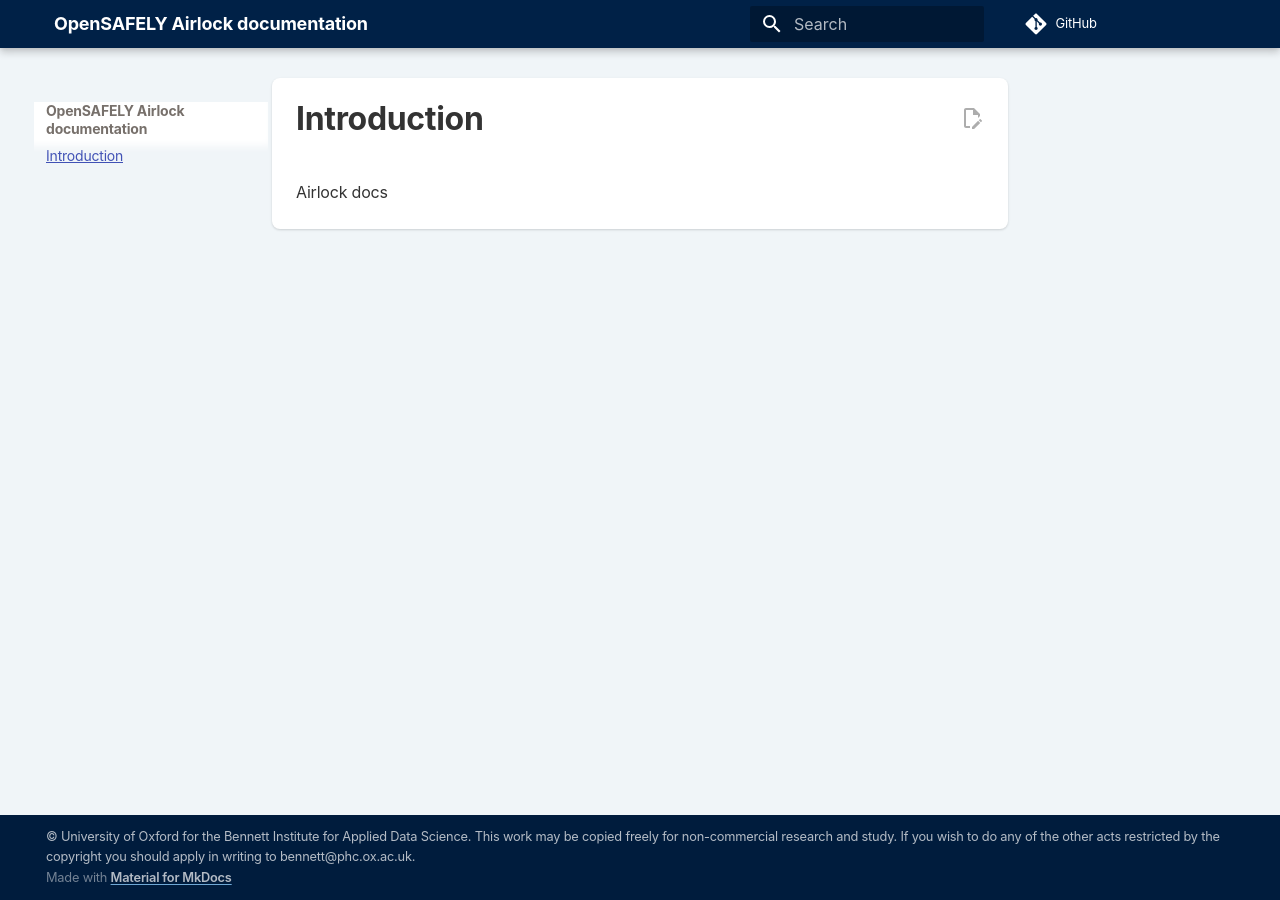
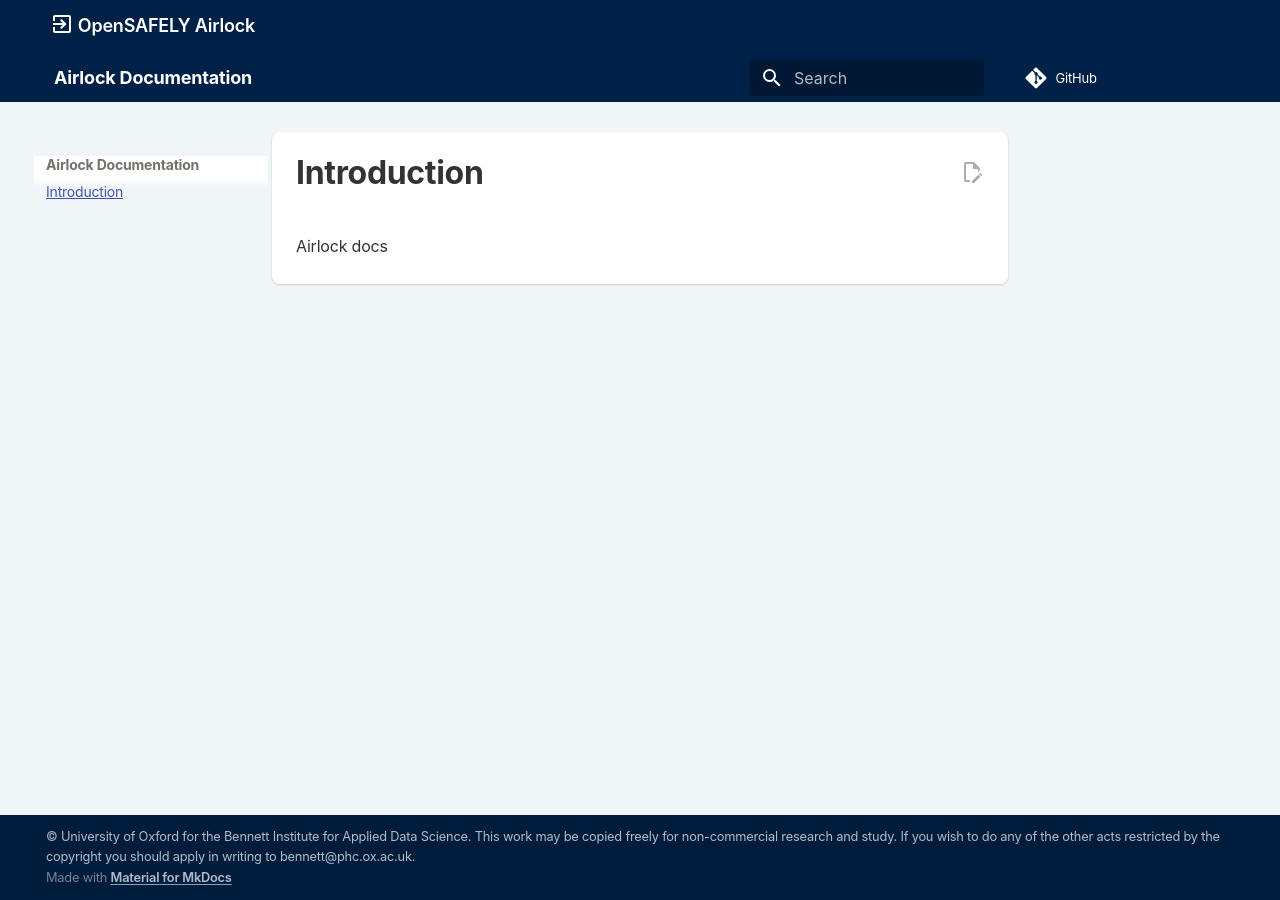
Before and after one commit to opensafely-core/airlock, an MkDocs documentation site: the page built from docs/index.md, in a window 1280 px wide. Built offline with MkDocs 1.6.1 and Material for MkDocs 9.7.7, drawn with Linux system fonts in a browser that asks for light colours; comment, search, counter and statistics services are not loaded.

Commit message:
Add link back to Airlock in the inside-airlock docs

```diff
--- /dev/null
+++ b/docs/overrides/main.html
@@ -0,0 +1,9 @@
+{% extends "base.html" %}
+{% block announce %}
+<div class="header-home">
+    <label class="md-icon">
+        <svg xmlns="http://www.w3.org/2000/svg" viewBox="0 0 24 24"><path d="M19,3H5C3.89,3 3,3.89 3,5V9H5V5H19V19H5V15H3V19A2,2 0 0,0 5,21H19A2,2 0 0,0 21,19V5C21,3.89 20.1,3 19,3M10.08,15.58L11.5,17L16.5,12L11.5,7L10.08,8.41L12.67,11H3V13H12.67L10.08,15.58Z" /></svg>
+    </label>
+    <a href="/">OpenSAFELY Airlock</a>
+</div>
+{% endblock %}
--- /dev/null
+++ b/docs/stylesheets/airlock.css
@@ -0,0 +1,14 @@
+.header-home {
+    padding: 0 0.2rem;
+}
+
+.header-home > .md-icon {
+    display: inline-block;
+}
+
+.header-home > a {
+    text-decoration: none;
+    font-size: 0.9rem;
+    vertical-align: top;
+    color: var(--md-primary-bg-color);
+}
--- a/mkdocs.yml
+++ b/mkdocs.yml
@@ -6,7 +6,7 @@
 #
 # The contents of this mkdocs.yml are ignored in the production build.
 #
-site_name: OpenSAFELY Airlock documentation
+site_name: Airlock Documentation
 repo_url: https://github.com/opensafely-core/airlock
 docs_dir: docs
 site_dir: mkdocs_build
@@ -18,8 +18,8 @@ watch:
   - docs
 
 # WARNING!
-# The rest of this config is duplicated from the mkdocs.yml in the parent repo
-# (https://github.com/opensafely/documentation) in order to build in-airlock docs with
+# Most of the rest of this config (see comments for exceptions) is duplicated from the mkdocs.yml
+# in the parent repo (https://github.com/opensafely/documentation) in order to build in-airlock docs with
 # similar styling. If any changes/additions are needed, ensure they are
 # made in the parent repo also.
 
@@ -37,9 +37,13 @@ theme:
     - content.code.copy
     - navigation.footer
     - navigation.indexes
+  # Note: specific to in-airlock docs (main docs have different template overrides);
+  # adds the link back to airlock
+  custom_dir: docs/overrides
 
 extra_css:
   - stylesheets/extra.css
+  - stylesheets/airlock.css  # Note: extra styling specific to in-airlock docs
 
 markdown_extensions:
   - pymdownx.details
```
